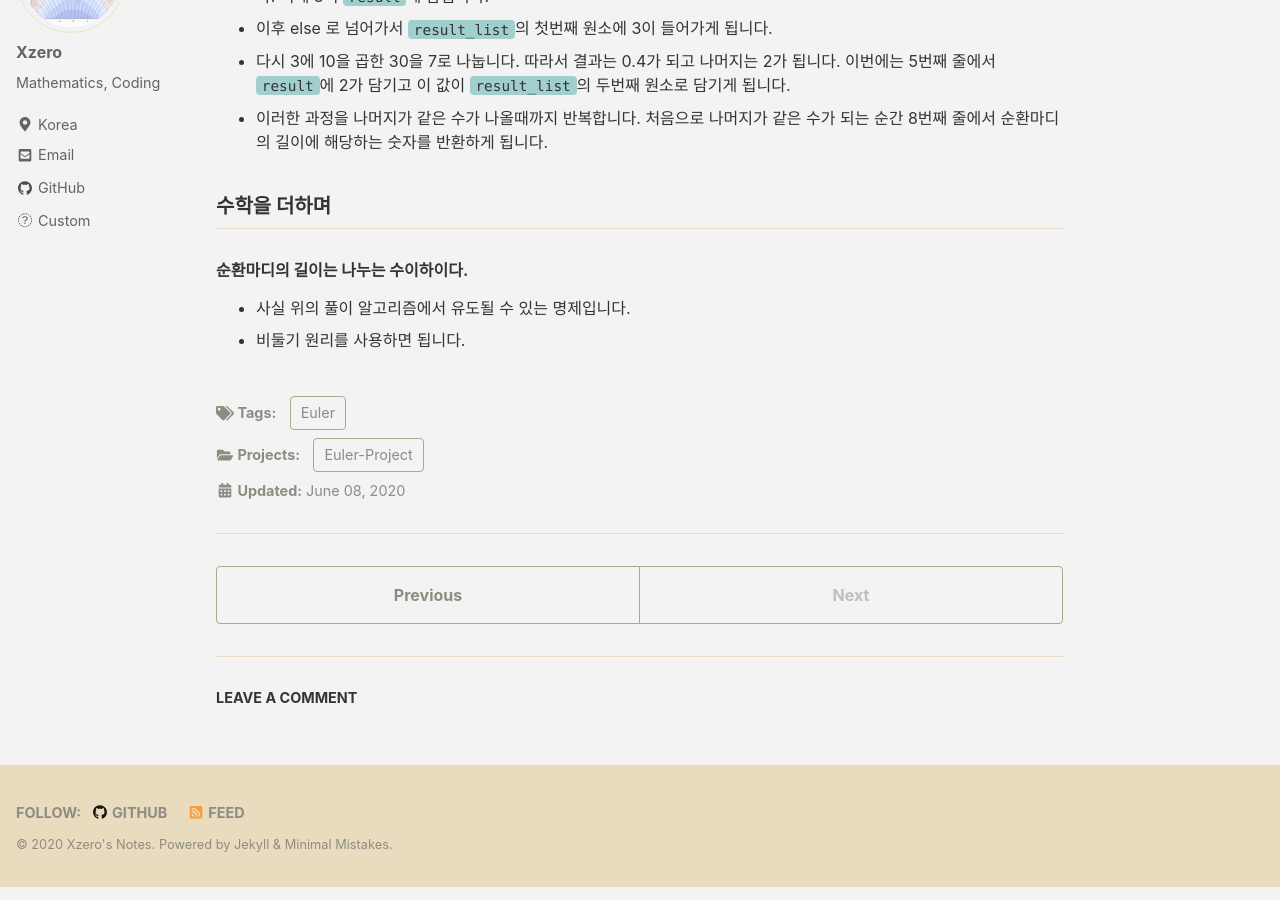
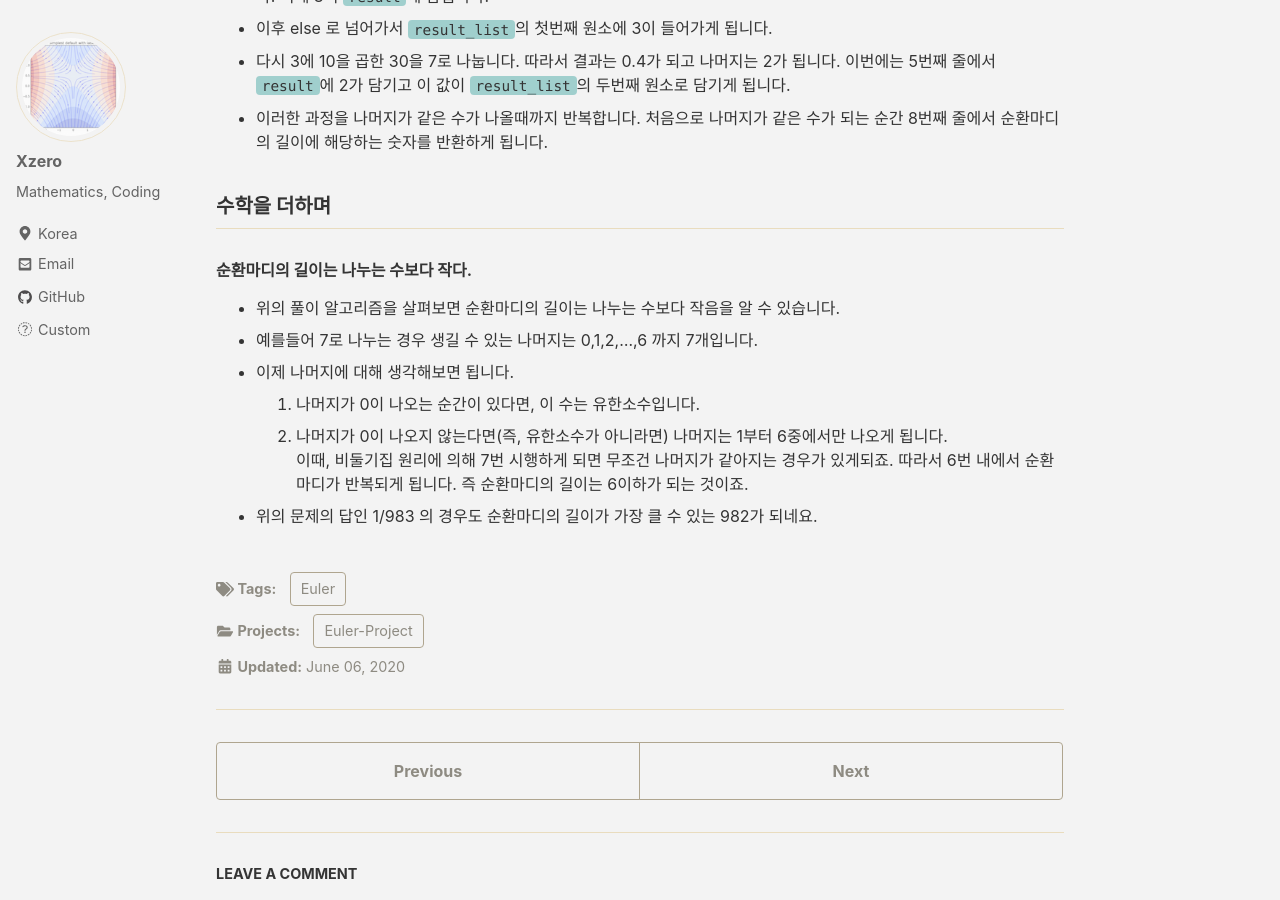
Before and after one commit to xzeromath/xzeromath.github.io, a Jekyll site: the page built from _posts/Euler/2020-06-04-ep26.md, in a window 1280 px wide and 900 px high, scrolled down 1985 px. Built offline with Jekyll 4.4.1, drawn with Linux system fonts in a browser that asks for light colours; nearby versions of some CDN libraries; formulas are drawn with MathJax 3; comment, search, counter and statistics services are not loaded; some of the changed text lies outside the part shown.

Commit message:
ep26 add

```diff
--- a/_posts/Euler/2020-06-04-ep26.md
+++ b/_posts/Euler/2020-06-04-ep26.md
@@ -1,7 +1,7 @@
 ---
 layout: 'single_math'
 title: Q26_Reciprocal cycles
-date: 2020-06-08
+date: 2020-06-06
 categories: Euler-Project
 tag: Euler
 #AWS,Computer,Crawl,Docker,Python,Math,Django,Javascript,Jupyter,Excel,Etc,Matplotlib
@@ -82,6 +82,12 @@ print("순환마디가 가장 큰 수는 1/{}이며 길이는 {}이다".format(m
 
 
 ## 수학을 더하며
-### 순환마디의 길이는 나누는 수이하이다.
-- 사실 위의 풀이 알고리즘에서 유도될 수 있는 명제입니다.
-- 비둘기 원리를 사용하면 됩니다.
+### 순환마디의 길이는 나누는 수보다 작다.
+- 위의 풀이 알고리즘을 살펴보면 순환마디의 길이는 나누는 수보다 작음을 알 수 있습니다.
+- 예를들어 7로 나누는 경우 생길 수 있는 나머지는 0,1,2,...,6 까지 7개입니다.
+- 이제 나머지에 대해 생각해보면 됩니다.
+    1. 나머지가 0이 나오는 순간이 있다면, 이 수는 유한소수입니다.
+    2. 나머지가 0이 나오지 않는다면(즉, 유한소수가 아니라면) 나머지는 1부터 6중에서만 나오게 됩니다.
+        이때, 비둘기집 원리에 의해 7번 시행하게 되면 무조건 나머지가 같아지는 경우가 있게되죠.
+        따라서 6번 내에서 순환마디가 반복되게 됩니다. 즉 순환마디의 길이는 6이하가 되는 것이죠.
+- 위의 문제의 답인 1/983 의 경우도 순환마디의 길이가 가장 클 수 있는 982가 되네요.
```
Also changed, not shown: _posts/Euler/2020-06-06-ep30.md (renamed from _posts/Euler/2020-06-04-ep30.md, +1 -1 lines).
